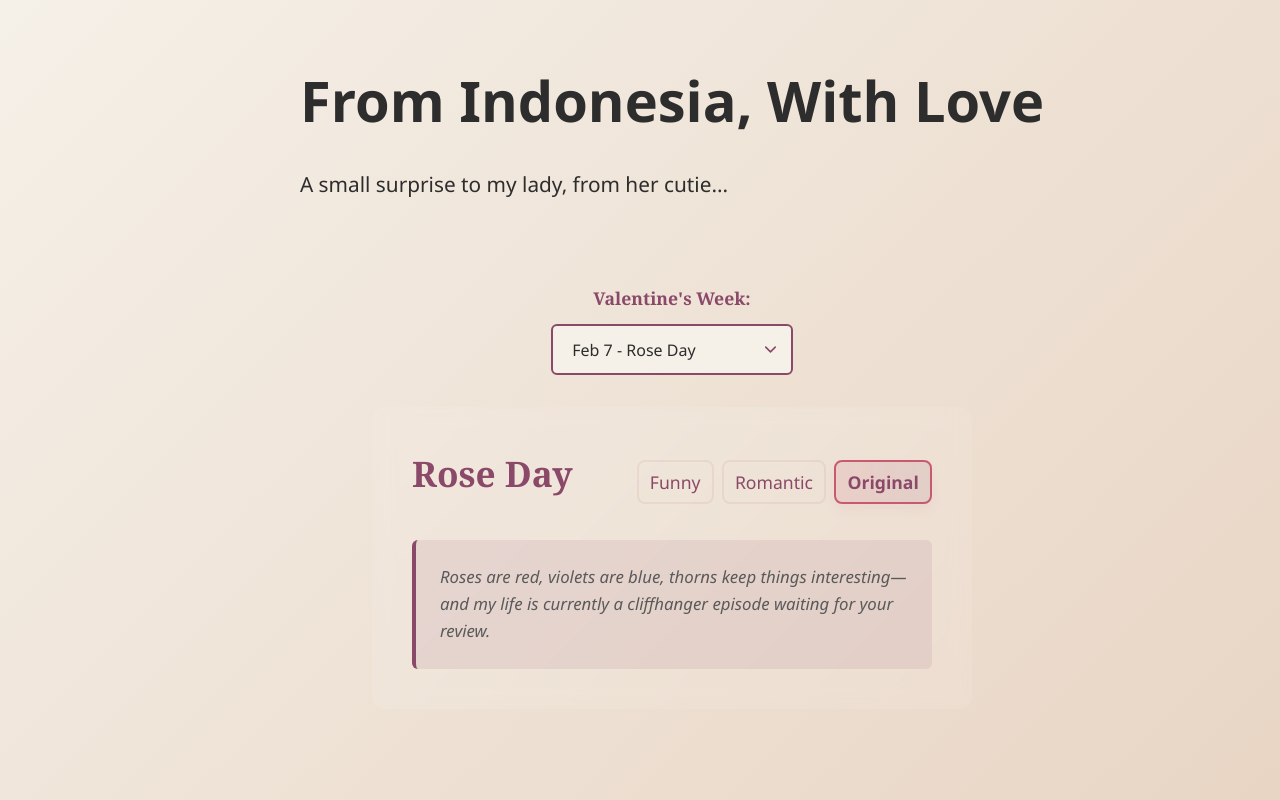
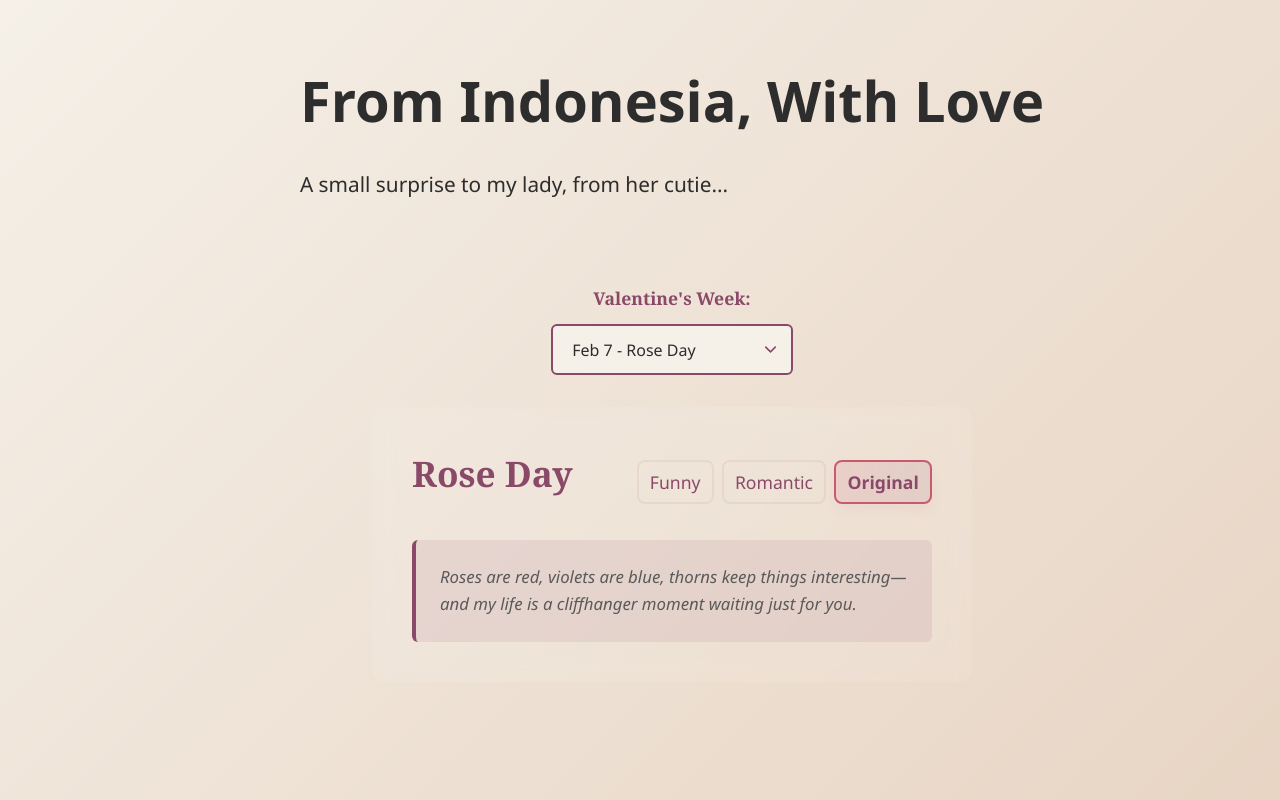
Before and after one commit to mkrishnapraveen/valentine-site, a React (Vite) app: page / in a window 1280 px wide. Shown: the top 800 px of the page. Built offline with nearby package versions, Linux system fonts and the light colour scheme.

Commit message:
refine: update original quote with better rhyming

```diff
--- a/src/App.jsx
+++ b/src/App.jsx
@@ -45,7 +45,7 @@ function App() {
     if (selectedDay === 'feb-7') {
       const styleQuotes = {
         original:
-          'Roses are red, violets are blue, thorns keep things interesting—and my life is currently a cliffhanger episode waiting for your review.',
+          'Roses are red, violets are blue, thorns keep things interesting—and my life is a cliffhanger moment waiting just for you.',
         funny: funnyQuotes[funnyQuoteIndex],
         romantic: romanticQuotes[romanticQuoteIndex]
       }
```
